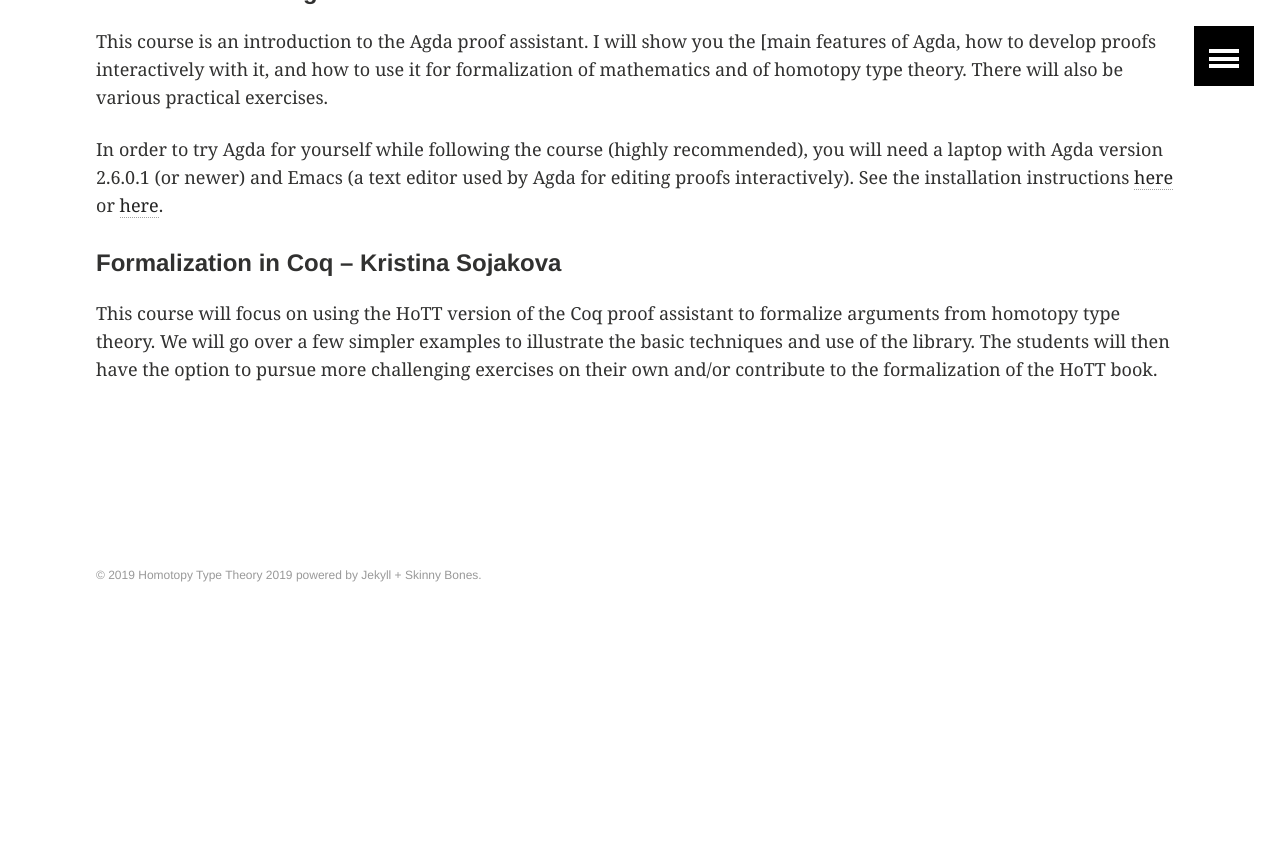
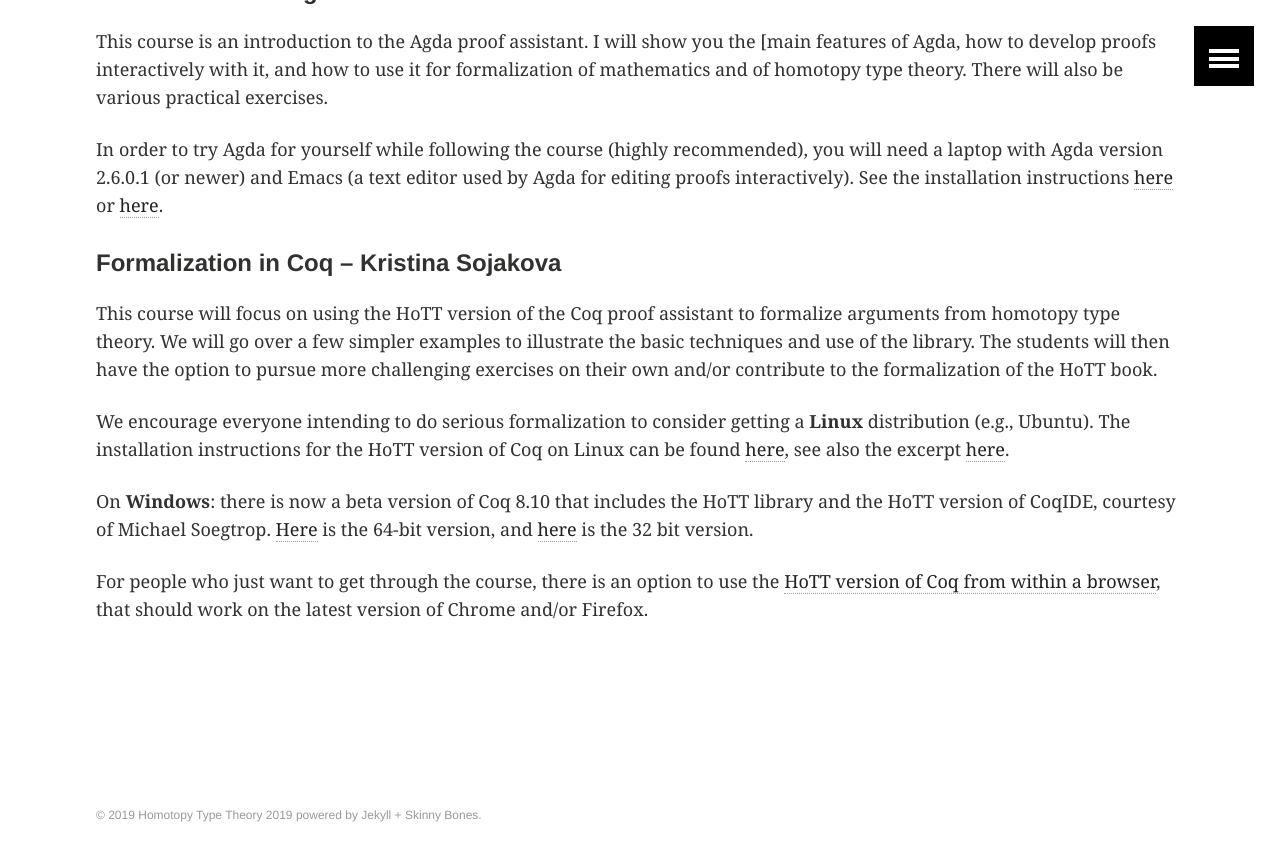
Before and after one commit to HoTT/HoTT-2019, a Jekyll site: the page built from summer-school.md, in a window 1280 px wide and 900 px high, scrolled down 3312 px. Shown: the top 861 px of the window. Built offline with Jekyll 4.4.1, drawn with Linux system fonts in a browser that asks for light colours; before the commit the page ends 3972 px from its top, so only the background shows below that.

Commit message:
add coq instructions

```diff
--- a/summer-school.md
+++ b/summer-school.md
@@ -112,3 +112,18 @@
 examples to illustrate the basic techniques and use of the library. The students
 will then have the option to pursue more challenging exercises on their own
 and/or contribute to the formalization of the HoTT book.
+
+We encourage everyone intending to do serious formalization to consider getting
+a **Linux** distribution (e.g., Ubuntu). The installation instructions for the
+HoTT version of Coq on Linux can be found
+[here](https://github.com/HoTT/HoTT/blob/master/INSTALL.md), see also the
+excerpt [here](https://hott.github.io/HoTT-2019/coq-installation/).
+
+On **Windows**: there is now a beta version of Coq 8.10 that includes the HoTT
+library and the HoTT version of CoqIDE, courtesy of Michael Soegtrop.
+[Here](https://gitlab.com/coq/coq/-/jobs/261177798/artifacts/browse/artifacts/)
+is the 64-bit version, and [here](https://gitlab.com/coq/coq/-/jobs/261177800/artifacts/browse/artifacts/) is the 32 bit version.
+
+For people who just want to get through the course, there is an option to use
+the [HoTT version of Coq from within a browser](https://x80.org/rhino-hott/),
+that should work on the latest version of Chrome and/or Firefox.
```
Also changed, not shown: coq-installation.md (added, +41 -0 lines).
